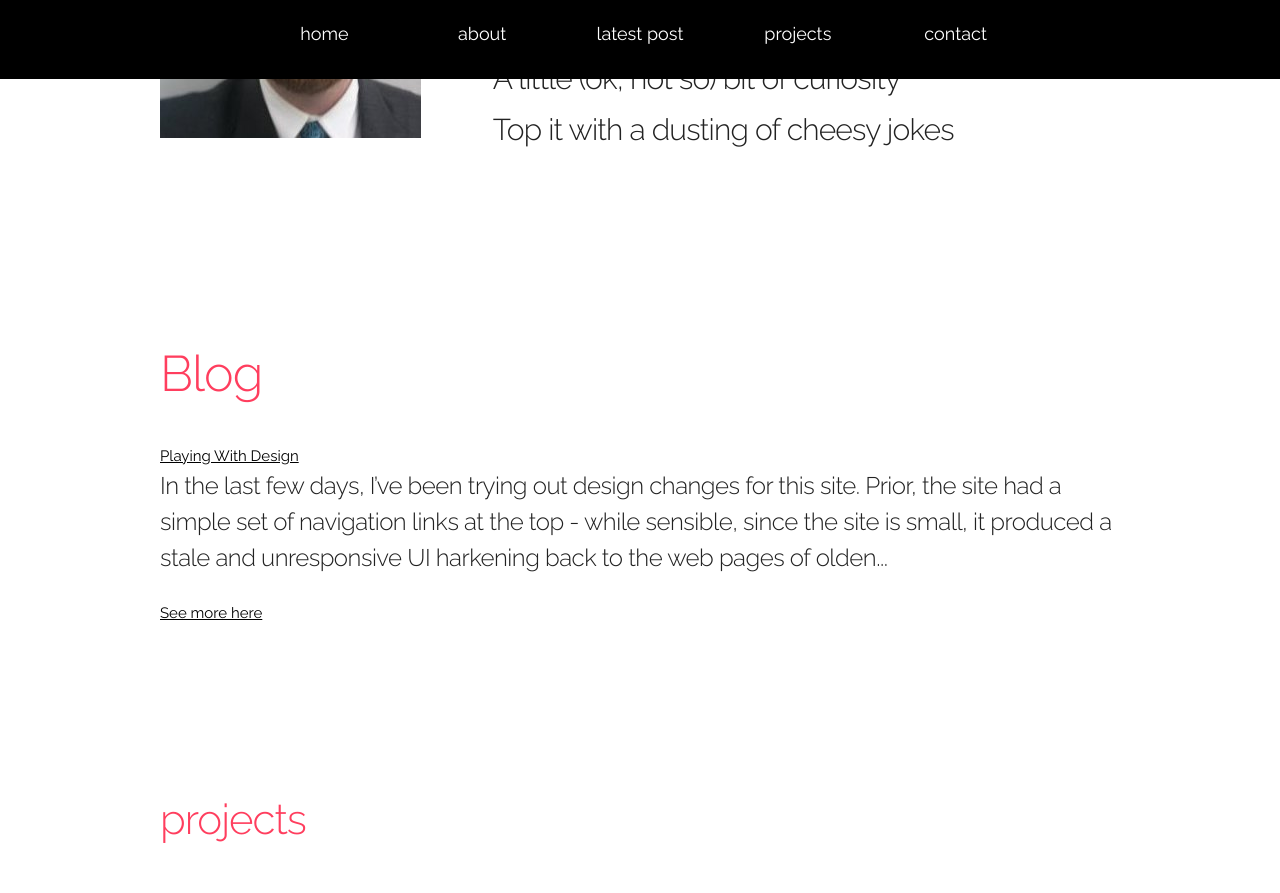
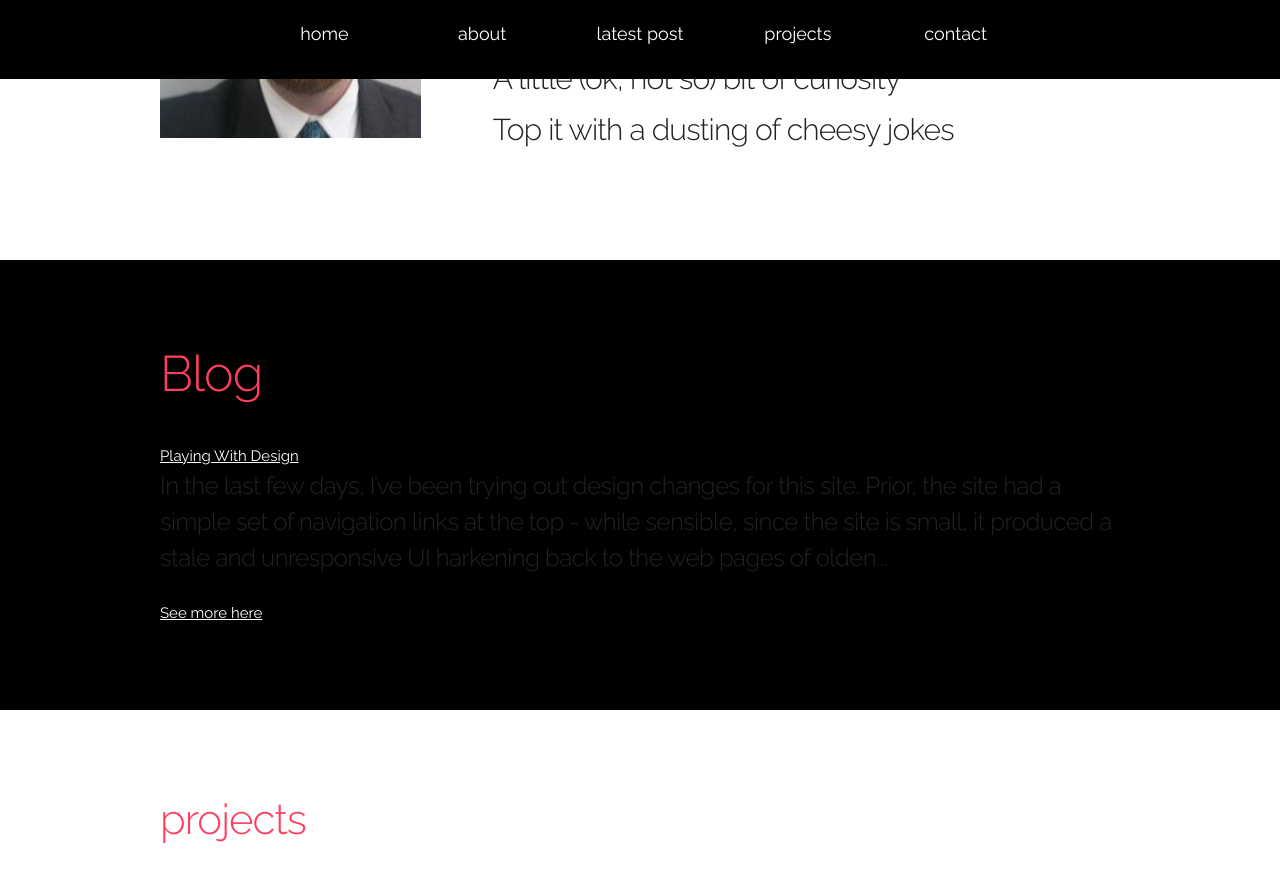
Before and after one commit to drsaeva/drsaeva.github.io, a Jekyll site: the page built from index.html, in a window 1280 px wide and 1400 px high, scrolled down 1167 px. Shown: the top 893 px of the window. Built offline with Jekyll 4.4.1, drawn with Linux system fonts in a browser that asks for light colours; nearby versions of some CDN libraries; comment, search, counter and statistics services are not loaded; grey boxes are pictures that could not be loaded.

Commit message:
Update skeleton.css

```diff
--- a/css/skeleton.css
+++ b/css/skeleton.css
@@ -519,6 +519,16 @@ there.
   padding-top: 2em;
   padding-bottom: 2em; }
 
+/* Blog sampling */
+#latestpost {
+  background-color: #000;
+  height: 100%;
+}
+
+.latest-post > h, a {
+  color: #fff
+}
+
 @media (min-width: 750px) {
   .section {
     padding-top: 5.625em;
```
